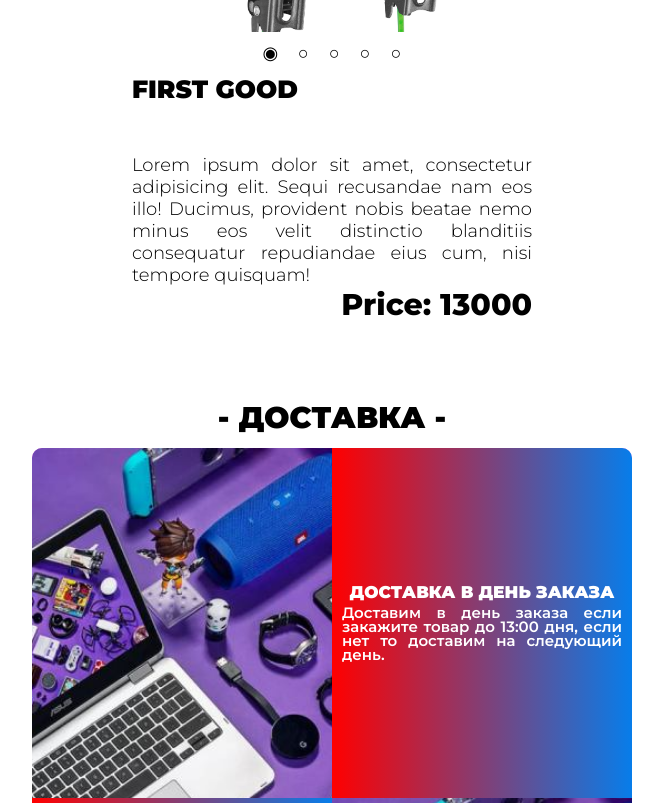
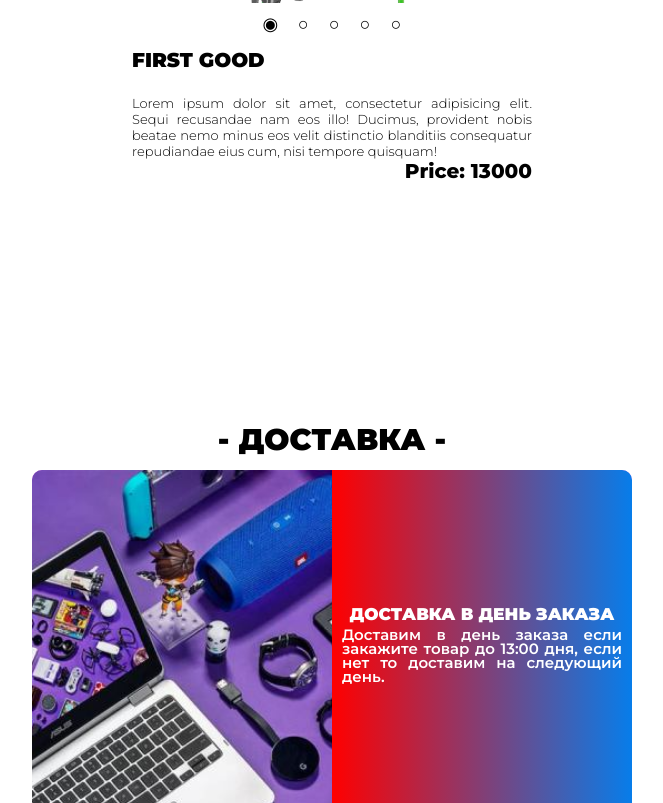
Before and after one commit to gassyrdaulet/gassyrdaulet, a plain HTML site: page index.html in a window 1280 px wide. Shown: the part 1197-2000 px from the top of the page, without its empty margins (308-971 px from the left). Drawn offline with Linux system fonts and the light colour scheme.

Commit message:
Add files via upload

```diff
--- a/style.css
+++ b/style.css
@@ -34,7 +34,6 @@ h1{
     content: '-';
 }
 .container {
-	min-height: 100vh;
 	display: flex;
     width: 100%;
 	align-items: center;
@@ -313,16 +312,16 @@ p{
     max-width: 400px;
 }
 .desc-item h1{
-    font-size: 2.5rem;
+    font-size: 2rem;
     text-align: start;
     min-height: 50px;
 }
 .desc-item p{
-    padding-top: 30px;
     text-align: justify;
+    font-size: 1.3rem;
 }
 .desc-item h2{
-    font-size: 3rem;
+    font-size: 2rem;
     text-align: end;
 }
 #contacts {
@@ -334,7 +333,6 @@ p{
     margin: 0 auto;
     flex-direction: column;
     justify-content: space-between;
-    max-height: 100vh;
     display: flex;
 }
 #contacts .contacts .contacts-first{
@@ -524,6 +522,7 @@ p{
     font-size: 1.2rem;
 }
 #delivery{
+    margin-top: 80px;
     width: 100%;
 }
 #delivery .delivery{
@@ -588,7 +587,7 @@ p{
     line-height: 1.4rem;
 }
 #footer-section {
-    margin-top: 150px;
+    margin-top: 50px;
     /* border-top: 2px solid black; */
     display: flex;
     box-shadow: 0px 0px 5px black;
```
